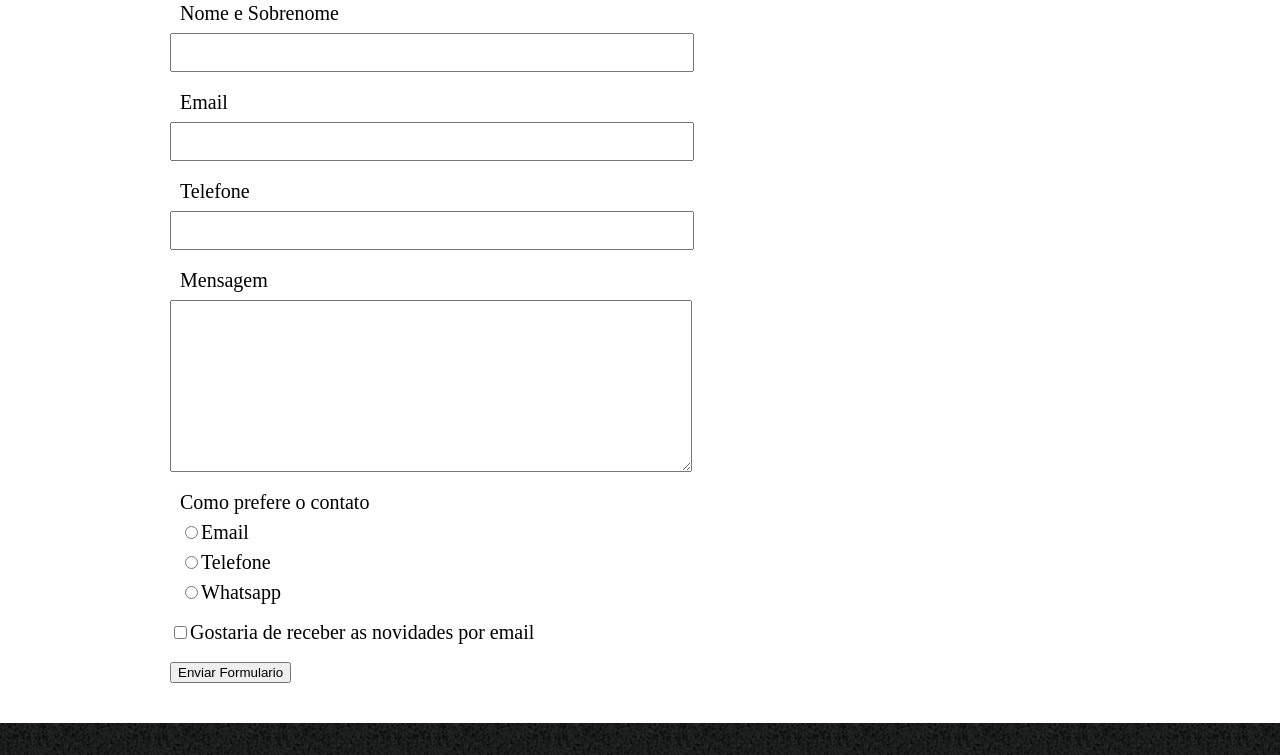
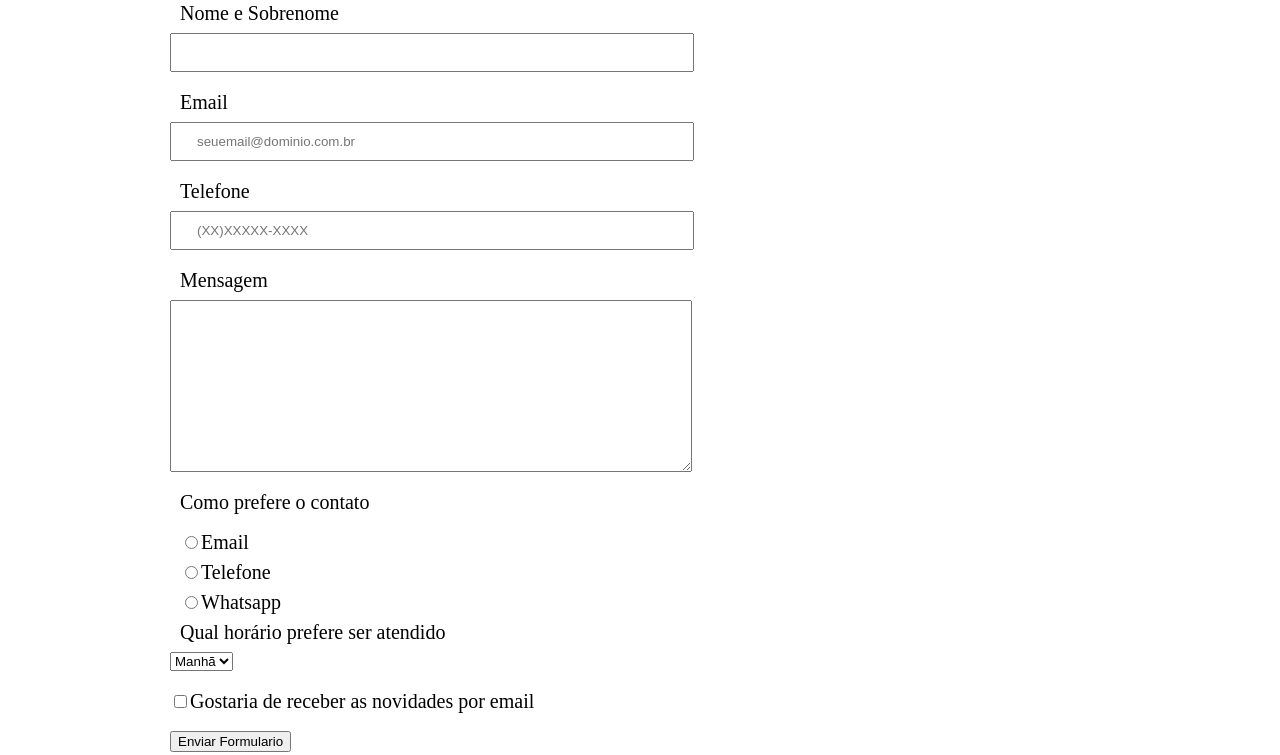
Before and after one commit to lneto10/Estudos, a plain HTML site: page PROGRAMACAO WEB/BARBEARIA/contato.html in a window 1280 px wide. Shown: the part 330-1085 px from the top of the page. Drawn offline with Linux system fonts and the light colour scheme.

Commit message:
Melhorando página de contato

```diff
--- a/PROGRAMACAO WEB/BARBEARIA/contato.html
+++ b/PROGRAMACAO WEB/BARBEARIA/contato.html
@@ -9,7 +9,7 @@
     <body>
         <header>
             <div class="caixa">
-                <h1><img src="logo.png"></h1>
+                <h1><img src="logo.png" alt="Logo barbearia silhueta de barba"></h1>
                 <nav>
                     <ul>
                         <li><a href="index.html">Home</a></li>
@@ -22,34 +22,44 @@
         <main>
             <form>
                 <label for="nome">Nome e Sobrenome</label>
-                <input type="text" id="nome" class="input-padrao">
+                <input type="text" id="nome" class="input-padrao" required>
 
                 <label for="email">Email</label>
-                <input type="text" id="email" class="input-padrao">
+                <input type="email" id="email" class="input-padrao" required placeholder="seuemail@dominio.com.br">
 
                 <label for="telefone">Telefone</label>
-                <input type="text" id="telefone" class="input-padrao">
+                <input type="tel" id="telefone" class="input-padrao" required placeholder="(XX)XXXXX-XXXX">
 
                 <label for="mensagem">Mensagem</label>
-                <textarea cols="50" rows="10" id="mensagem" class="input-padrao"></textarea>
-                <div>
-                    <p>Como prefere o contato</p>
+                <textarea cols="50" rows="10" id="mensagem" class="input-padrao" required></textarea>
+                <fieldset>
+                    <legend>Como prefere o contato</legend>
 
                     <label for="emailradio"><input type="radio" name="contato" value="email" id="emailradio">Email</label>
                     <label for="telefoneradio"><input type="radio" name="contato" value="telefone" id="telefoneradio">Telefone</label>
                     <label for="whatsapp"><input type="radio" name="contato" value="whatsapp" id="whatsapp">Whatsapp</label>
+                </fieldset>
+
+                <fieldset>
+                    <legend>Qual horário prefere ser atendido</legend>
+                    <select>
+                        <option>Manhã</option>
+                        <option>Tarde</option>
+                        <option>Noite</option>
+                    </select>
+                </fieldset>
 
                     <label class="checkbox"><input type="checkbox">Gostaria de receber as novidades por email</label>
 
                     <input type="submit" name="contato" value="Enviar Formulario">
 
-                </div>
+
             </form>
 
         </main>
 
         <footer>
-            <img src="logo-branco.png">
+            <img src="logo-branco.png" alt="logo da barbearia">
             <p class="copyright">&copy; Copyright Barbearia</p>
         </footer>
     </body>
--- a/PROGRAMACAO WEB/BARBEARIA/style.css
+++ b/PROGRAMACAO WEB/BARBEARIA/style.css
@@ -96,7 +96,7 @@ main {
 form{
     margin: 40px 0;
 }
-form label, form p {
+form label, form legend {
     display: block;
     font-size: 20px;
     margin:10px;
```
